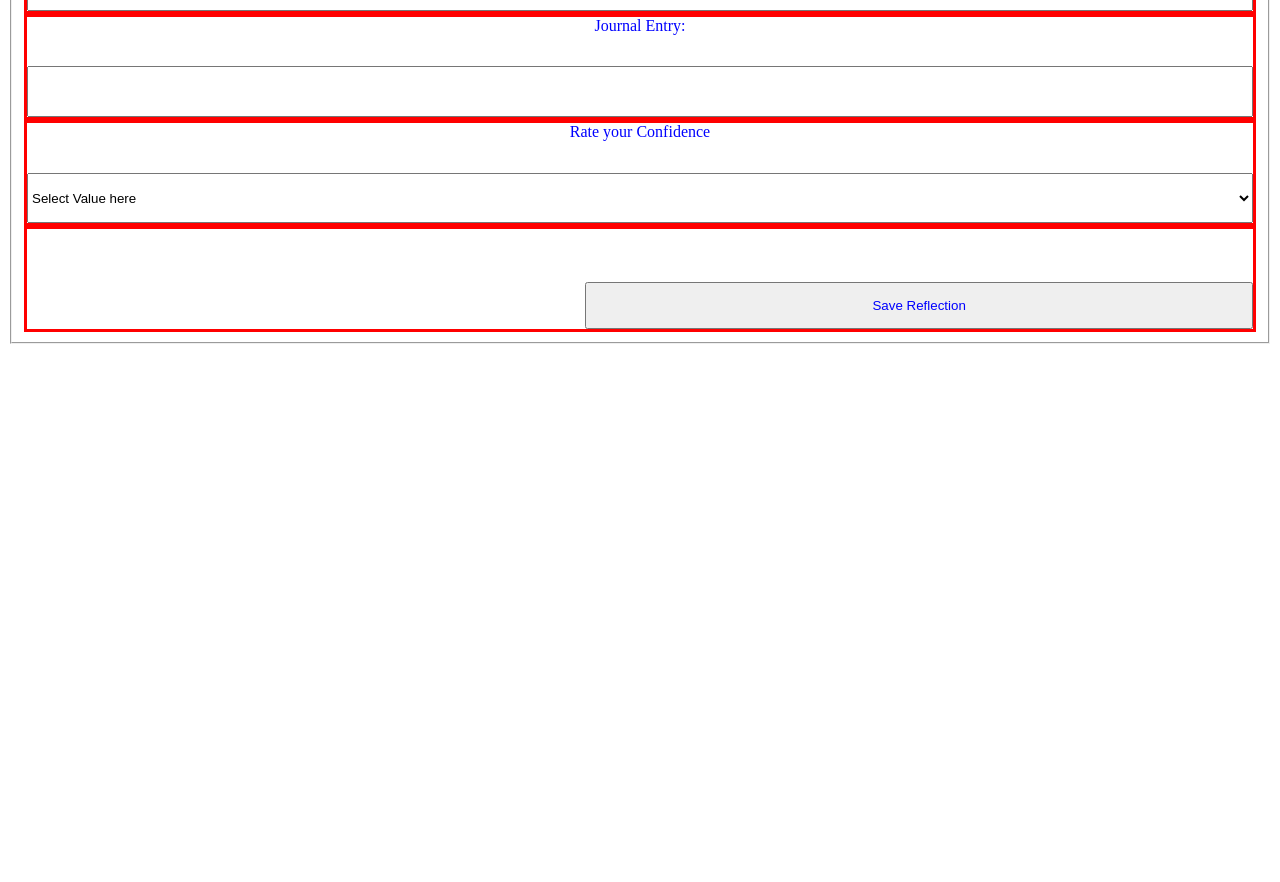
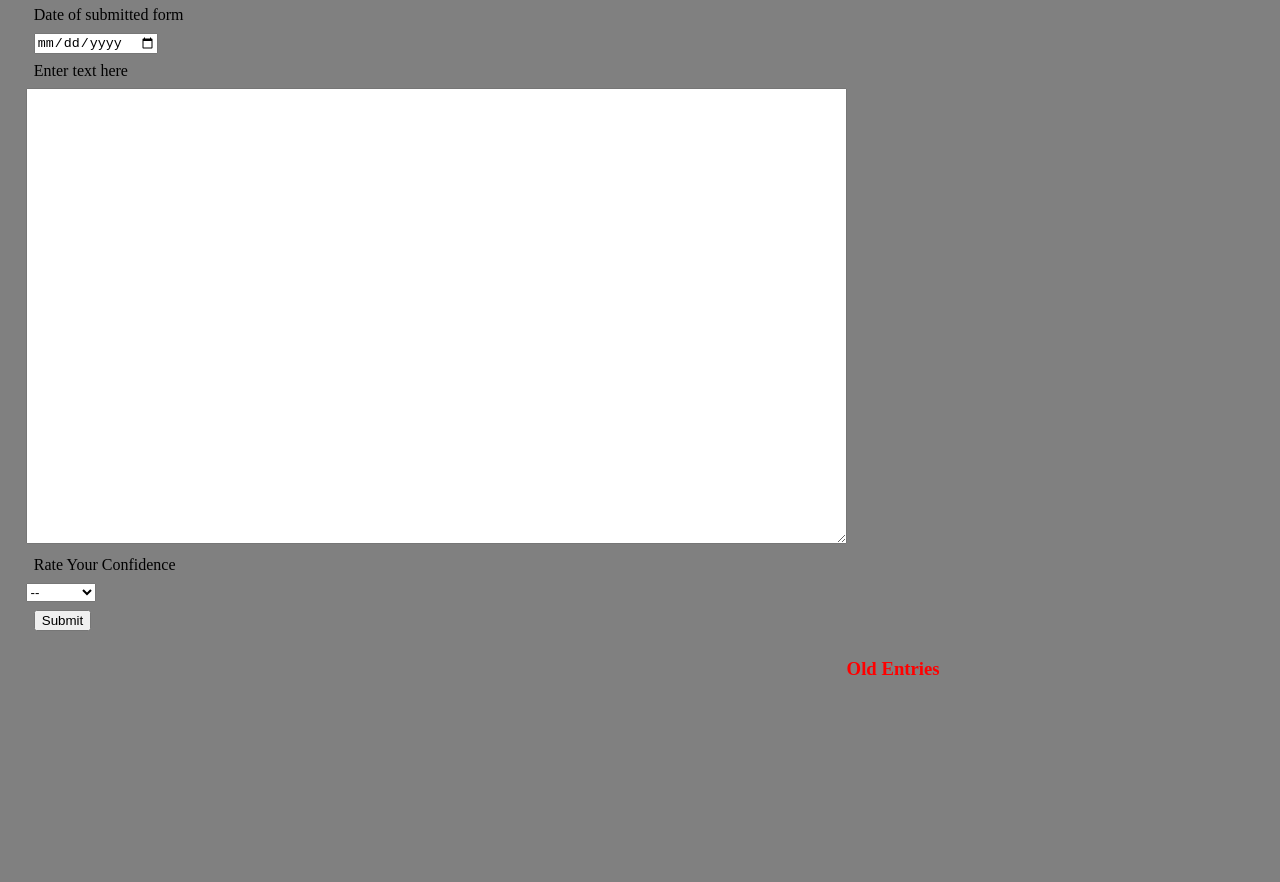
Before and after one commit to cs-fullstack-2020-spring/reflection-journal-project-phase-1-ChrisJHuntley, a plain HTML site: page index.html in a window 1280 px wide. Shown: the part 179-1061 px from the top of the page. Before the commit the page ends 800 px from the top, so only its background shows below. Drawn offline with Linux system fonts and the light colour scheme.

Commit message:
I figured it out

```diff
--- a/index.css
+++ b/index.css
@@ -1,32 +1,36 @@
-div{
-    text-align: center;
-    display: grid;
-    grid-template-columns: 4, 1fr;
-    grid-template-rows: 3, 1fr;
-    border: red solid 3px;
-    height: 100px;
+
+body{
+     background-color:gray;
+    padding: 1%;
+    margin: 1%;
 
 }
-.date{
-    grid-column: 1;
-    grid-row: 2;
 
-    color: blue;
+h1{
+    color: red;
 
 }
-.entry{
+
+input, label{
+    color:black;
+    display: block;
+    margin: 1%;
+}
+.mygrid{
+    color: red;
     grid-column: 1;
-    grid-row: 3;
-color: blue;
+    grid-row: 1;
 }
-.confidence{
-grid-column: 2;
-grid-row: 2;
-color: blue;
+
+.container{
+    display: grid;
+    grid-template-columns: repeat(2, 1fr);
+    grid-template-rows: repeat(3, 1fr);
 }
-#save{
-    color: blue;
+
+
+.gridPastEntries{
+    color: red;
     grid-column: 2;
-    grid-row: 3;
-
+    grid-row: 2;
 }
--- a/index.html
+++ b/index.html
@@ -2,44 +2,41 @@
 <html lang="en">
 
 <head>
-
     <meta charset="UTF-8">
     <meta name="viewport" content="width=device-width, initial-scale=1.0">
-    <title>Document</title>
+    <title>Project 1</title>
    <link rel="stylesheet" href="index.css">
 </head>
 
 <body>
-    <h1>Reflections project</h1>
+    <h1>phase 1</h1>
+    <div class="container">
+        <div class="mygrid">
+            <h1>Create Entry</h1>
             <form action="">
-    <fieldset>
-    <div class="date">
-        <label for="date">Creation Date:</label>
-        <input type="date">
+                <label for="dateField"> Date of submitted form</label>
+                <input type="date" id="date">
+
+                <label for="entryField"> Enter text here</label>
+                <textarea id="entry" cols="100" rows="30"></textarea>
+
+                <label for="confidenceField">Rate Your Confidence</label>
+                <select id="confidence">
+                    <option value=" ">--</option>
+                    <option value="high">High</option>
+                    <option value="medium">Medium</option>
+                    <option value="low">Low</option>
+                </select>
+
+                <input type="submit" id="submit">
+            </form>
         </div>
 
-    <div class="entry">
-        <label for="text">Journal Entry:</label>
-        <input type="textarea">
-
+        <div class="gridPastEntries">
+            <h3>Old Entries</h3>
+            <div id="entryBlock"></div>
         </div>
-
-    <div class="confidence">
-        <label for="confidence">Rate your Confidence</label>
-        <select name="Confidence Level" id="level">
-        <option value="">Select Value here </option>
-        <option value="high">High</option>
-        <option value="medium">medium</option>
-        <option value="low">low</option>
-    </select>
-
     </div>
-    <div>
-        <button id="save">Save Reflection</button>
-    </div>
-    </fieldset>
-    </form>
-
      <script src="index.js"></script>
 </body>
 
--- a/index.js
+++ b/index.js
@@ -1,73 +1,44 @@
-// pulling my elements and testing
-let entry = document.querySelector('.entry')
-console.log(entry)
-let date = document.querySelector('.date')
-console.log(date)
-let confidence = document.querySelector('.confidence')
-console.log(confidence)
-let save = document.querySelector('#save')
-console.log(save)
 
+let confidence = document.querySelector("#confidence");
+// console.log(confidence);
+let entry = document.querySelector("#entry");
+// console.log(entry);
+let date = document.querySelector("#date");
+// console.log(date);
+let submit = document.querySelector("#submit");
+// console.log(submit);
+let entryBlock = document.querySelector("#entryBlock")
 
-submitForm = (event) => {
-    event.preventDefault();
-    let userInput = {
-        creation_date: date.nodeValue,
-        journal_entry: entry,
-        confidence_level: confidence
+// define and empty array to keep journal entries
+let entryArray = [];
+
+// create a callback function for on click event
+let formSubmission = (event) => {
+    event.preventDefault(); // keep form from reloading
+    // console.log("callback works"); // check that call back is being called
+
+    // define and object using object literal notation with form input values as property values
+    let newEntry = {
+        confidence : confidence.value,
+        entry : entry.value,
+        date : date.value
     }
-    console.log(` creation_date:: ${date}
-     journal_entry: ${entry}
-     confidence_level:  : ${confidence}`)
-}
-// created object literal notation
-
-let input = {
-    creation_date: date.value,
-    journal_entry: entry.value,
-    confidence_level: confidence.value
+    // console.log(newEntry) // check that object is being created
+    entryArray.push(newEntry); // push object to array defined on line 16
+    displayEntries(entryArray); // call function to display entries and pass array
 }
 
-// Created array to store object literal notation
-const journalArray = [
-    {
-        creationDate: `${input.creation_date}`,
-        entry: `${input.journal_entry}`,
-        level: `${input.confidence_level}`
-    }
-
-
-]
-console.log(journalArray)
-//  set an event listener to
-// date.addEventListener('click', thedate)
-function thedate(enter){
-    date.innerHTML= date
-
-}
-// entry.addEventListener('click', test)
-function test(enter){
-    entry.innerHTML= entry
+// arrow function to display entries from array
+let displayEntries = (entryArray) => {
+    // console.log("array function called"); // check that function is being called
+    let entryBlockString = ""; // define an empty string to build string to display
+    entryArray.forEach(entry => {
+        entryBlockString = `${entryBlockString} ${entry.entry} \n ${entry.confidence} \n ${entry.date}\n`
+        // console.log(entryBlockString);
+        // iterate through array and for each element in the array append the new element to the string defined on line 37
+    });
+    entryBlock.innerText = `${entryBlockString}`; // display built string as innerText in empty div
 }
 
-
-save.addEventListener('click', evt)
-function evt(event) {
-        console.log(journalArray)
-
-    }
-//     else {
-
-//     }
-// }
-// function completed(){
-// let check=confrim('Would you like to retry ')
-//     if (check==true) {
-//     }
-// }
-// console.log(completed());
-// //     function howmany(doit){
-// for(i=0;i<journalArray.length; i++){
-//   let doit= input.push(journalArray)
-// }
-//     }
+// call callback function when form submit button is clicked
+submit.addEventListener("click", formSubmission);
```
Lines whose indentation alone changed are shown as unchanged.
